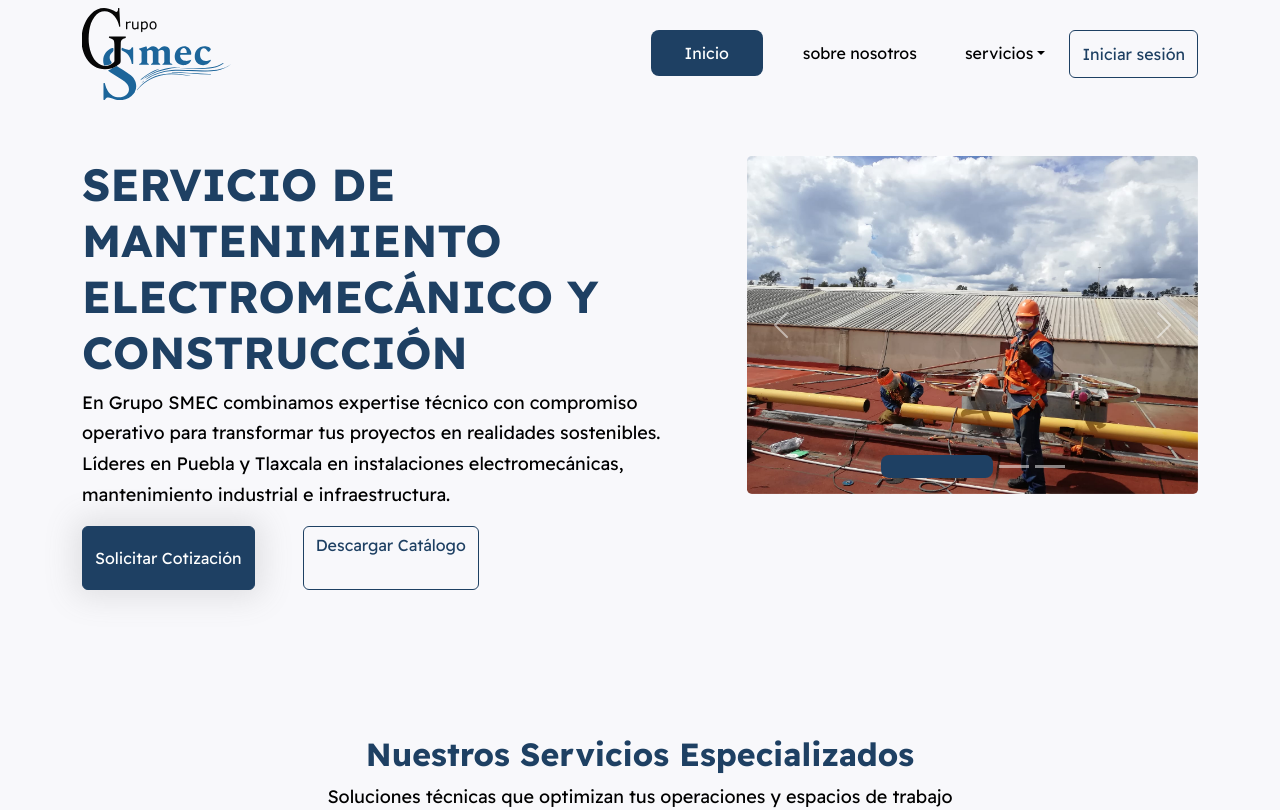
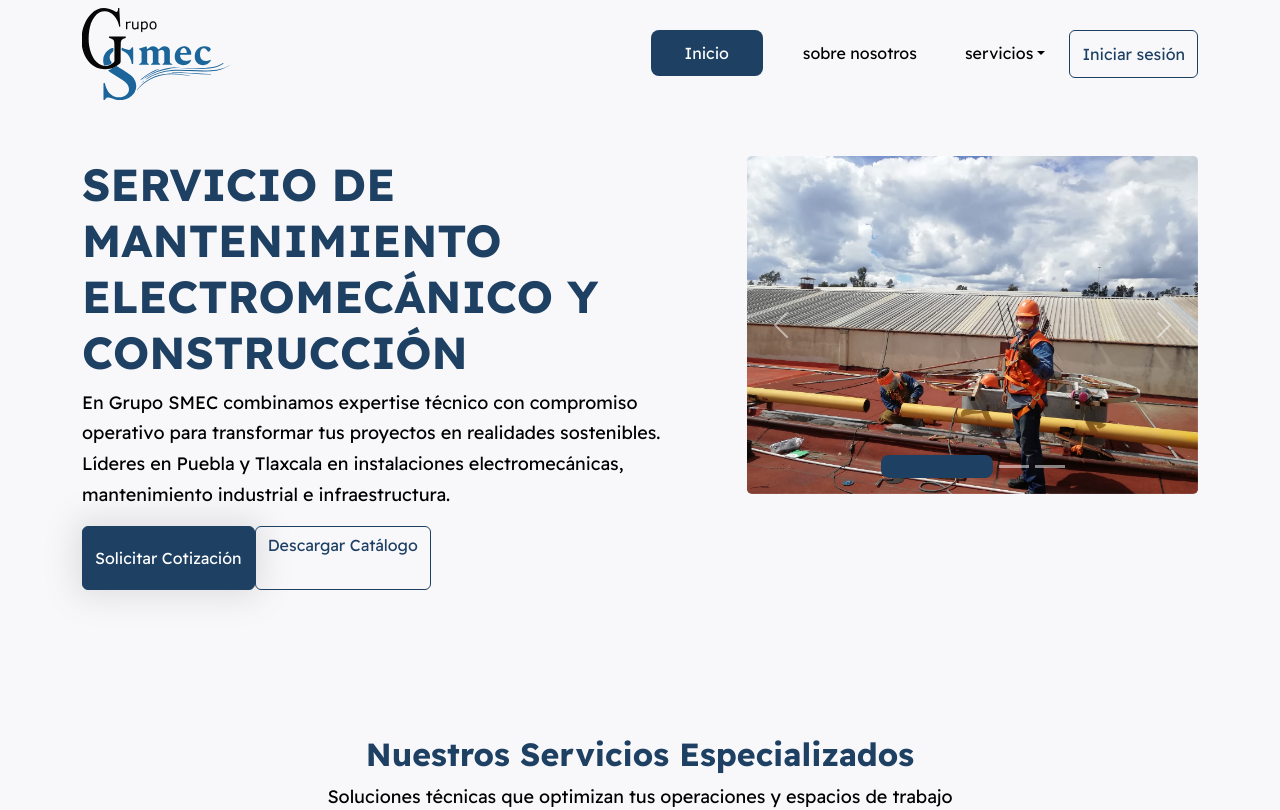
Before and after one commit to Rodrigo12a/frontend-grupo-smec, an Angular app: page / in a window 1280 px wide. Shown: the top 810 px of the page. Built offline with nearby package versions, Linux system fonts and the light colour scheme; no server answers.

Commit message:
cambiamos el tamaño del boton

```diff
--- a/src/app/pages/landing-page/landing-page.component.html
+++ b/src/app/pages/landing-page/landing-page.component.html
@@ -16,7 +16,7 @@
 
                           <div>
                               <button type="button" class="btn btn-primary shadow"  routerLink="/quote">Solicitar Cotización</button>
-                              <a href="/assets/recursos/catalogo-smec.pdf" download="Catalogo-SMEC.pdf" class="btn btn-outline-primary ms-5">
+                              <a href="/assets/recursos/catalogo-smec.pdf" download="Catalogo-SMEC.pdf" class="btn btn-outline-primary">
                                 Descargar Catálogo
                               </a>
                           </div>
```
